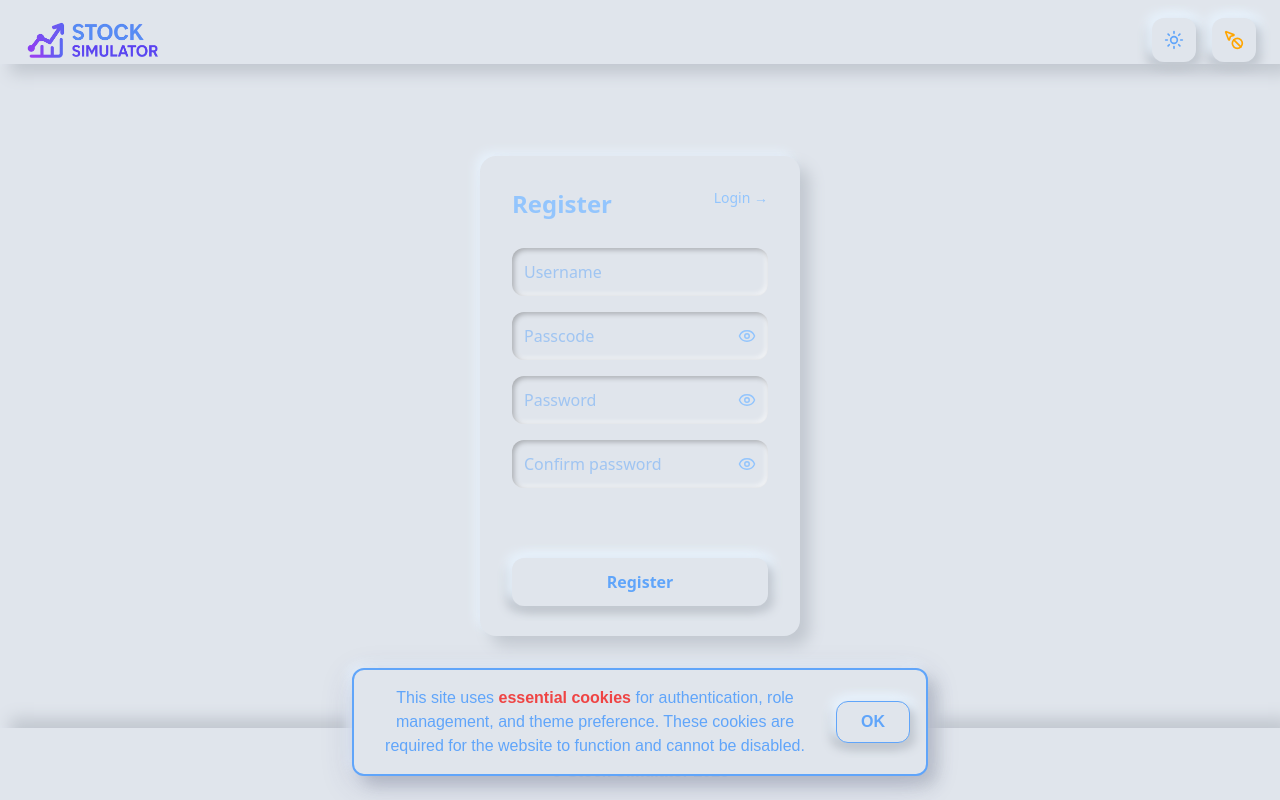
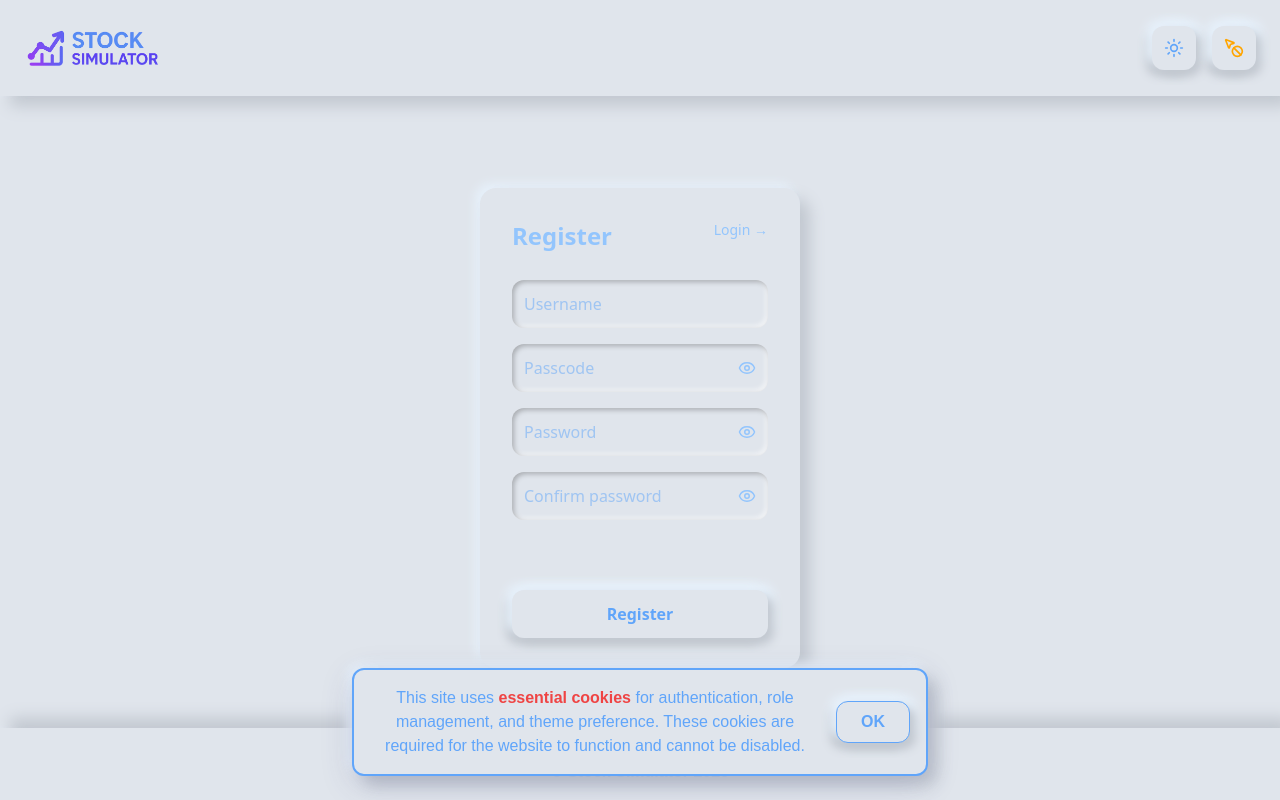
Before and after one commit to TimVandeput/Portfolio_Stock_Simulator, a Next.js app in the folder demo_frontend/: page / in a window 1280 px wide. Built offline with nearby package versions, Linux system fonts and the light colour scheme; no server answers.

Commit message:
feat: remove unused header height adjustment logic and refactor header styles for improved layout

```diff
--- a/demo_frontend/src/components/general/Header.tsx
+++ b/demo_frontend/src/components/general/Header.tsx
@@ -53,28 +53,6 @@ export default function Header({
   const hideLogout = pathname === "/";
   const hideNav = pathname === "/home";
   const hideHamburger = pathname === "/home";
-  const headerRef = useRef<HTMLElement | null>(null);
-
-  useEffect(() => {
-    const applyHeights = () => {
-      const isDesktop = window.matchMedia(BREAKPOINTS.MOBILE_UP).matches;
-      const header = headerRef.current;
-      if (!header) return;
-
-      if (isDesktop) {
-        header.style.height = "";
-        return;
-      }
-
-      const footer = document.querySelector("footer") as HTMLElement | null;
-      const footerH = footer?.offsetHeight ?? 64;
-      header.style.height = `${footerH}px`;
-    };
-
-    applyHeights();
-    window.addEventListener("resize", applyHeights);
-    return () => window.removeEventListener("resize", applyHeights);
-  }, []);
 
   const handleWidthCalculation = (nav: HTMLDivElement) => {
     const calc = () => {
@@ -105,9 +83,10 @@ export default function Header({
 
   return (
     <header
-      ref={headerRef}
-      className="sticky top-0 z-50 w-full md:py-4 py-0 login-card"
-      style={{ background: "var(--bg-surface)", minHeight: "4rem" }}
+      className="sticky top-0 z-50 w-full py-0 md:py-4 login-card min-h-[calc(3.25rem+0.5rem)] lg:min-h-[calc(4rem+2rem)]"
+      style={{
+        background: "var(--bg-surface)",
+      }}
     >
       <div className="w-full h-full grid grid-cols-[auto_1fr_auto] items-center">
         <div className="flex items-center gap-3 pl-4 md:pl-6">
```
